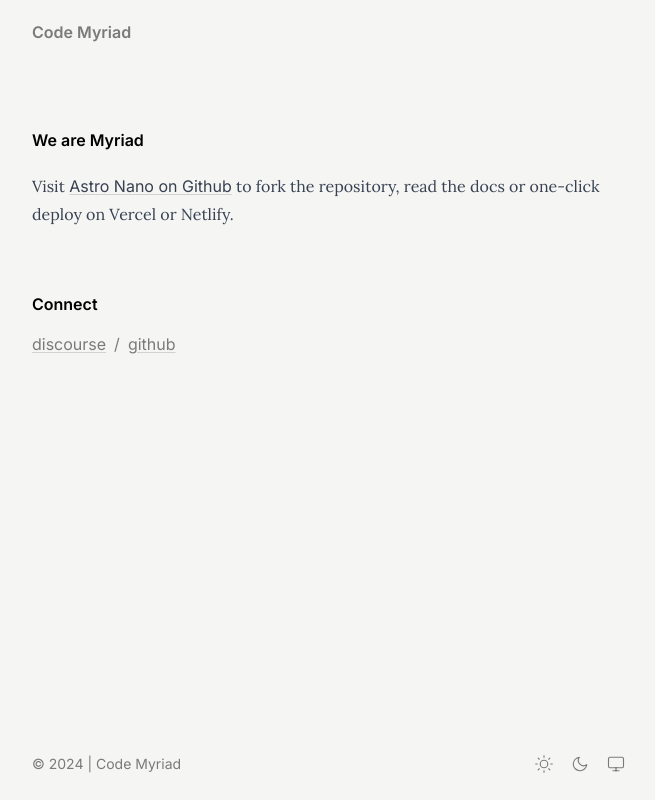
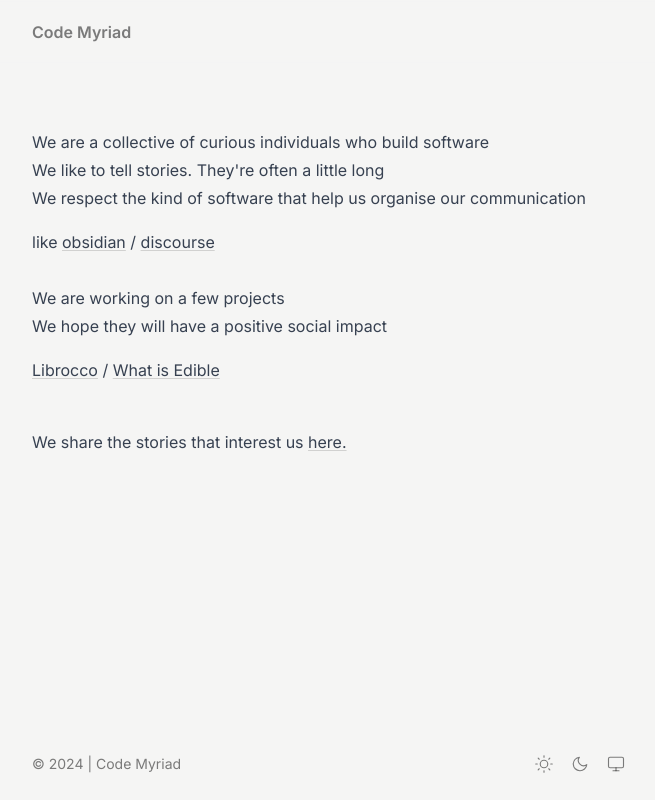
Before and after one commit to markhorn-dev/astro-nano, an Astro site: page / in a window 1280 px wide. Shown: the whole page, without its empty margins (308-963 px from the left). Built offline with nearby package versions, Linux system fonts and the light colour scheme; Astro itself is replaced by a stand-in of ours; a web font is replaced by a local one.

Commit message:
Feat: add a litle bit about ourselves

```diff
--- a/src/components/Footer.astro
+++ b/src/components/Footer.astro
@@ -4,7 +4,7 @@
 import BackToTop from "@components/BackToTop.astro";
 ---
 
-<footer class="animate">
+<footer class="">
   <Container>
     <div class="relative">
       <div class="absolute right-0 -top-20">
@@ -13,7 +13,8 @@
     </div>
     <div class="flex justify-between items-center">
       <div>
-        &copy; 2024 {`|`} {SITE.NAME}
+        &copy; 2024 {`|`}
+        {SITE.NAME}
       </div>
       <div class="flex flex-wrap gap-1 items-center">
         <button
--- a/src/pages/index.astro
+++ b/src/pages/index.astro
@@ -20,26 +20,40 @@
 
 <PageLayout title={HOME.TITLE} description={HOME.DESCRIPTION}>
   <Container>
-    <h4 class="animate font-semibold text-black dark:text-white">
-      We are Myriad
-    </h4>
     <div class="space-y-16">
       <section>
         <article class="space-y-4">
-          <p class="animate"></p>
+          We are a collective of curious individuals who build software
+          <br />
+          We like to tell stories. They're often a little long
+          <br />
+          We respect the kind of software that help us organise our communication
+          <br />
+          like
+          <Link href="https://obsidian.md/" external> obsidian </Link>
+          {"/"}
+          <Link href="https://www.discourse.org/" external> discourse </Link>
 
-          <p class="animate">
-            Visit
-            <Link
-              href="https://github.com/markhorn-dev/astro-nano"
-              aria-label="Astro Nano on Github"
-              external
-            >
-              Astro Nano on Github
-            </Link>
-            to fork the repository, read the docs or one-click deploy on Vercel or
-            Netlify.
-          </p>
+          <br />
+          <br />
+
+          We are working on a few projects
+          <br />
+          We hope they will have a positive social impact
+          <br />
+          <Link href="https://github.com/librocco/librocco" external>
+            Librocco
+          </Link>
+          {"/"}
+          <Link href="https://menus.whatisedible.com/fresh/" external>
+            What is Edible
+          </Link>
+
+          <br />
+          <br />
+
+          We share the stories that interest us
+          <Link href="https://forum.codemyriad.io/" external> here. </Link>
         </article>
       </section>
 
@@ -79,8 +93,7 @@
         </ul>
       </section> -->
 
-      <section class="animate space-y-4">
-        <h5 class="font-semibold text-black dark:text-white">Connect</h5>
+      <!-- <section class="space-y-4">
         <ul class="flex flex-wrap gap-2">
           {
             LINKS.map((LINK, ix, arr) => (
@@ -97,7 +110,7 @@
             ))
           }
         </ul>
-      </section>
+      </section> -->
 
       <!-- <section class="text-xl">
         <img src="/favicon.png" />
```
Also changed, not shown: src/components/Link.astro (+9 -5 lines).
